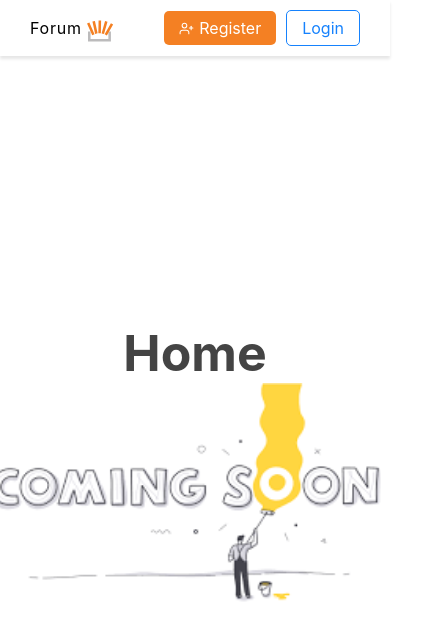
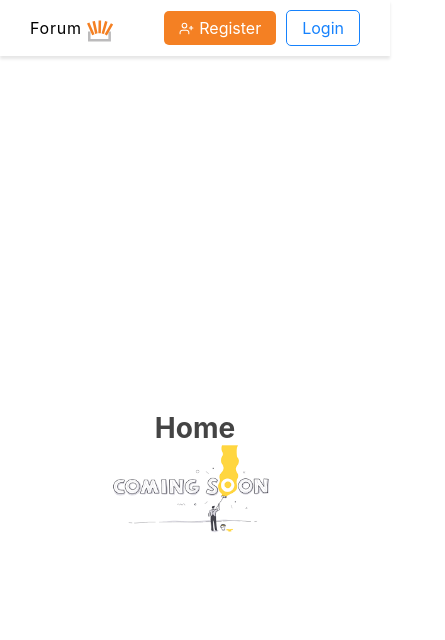
Before and after one commit to kelvintony/Forum_App, a Next.js app: page / in a window 390 px wide. Shown: the top 640 px of the page, 445 px wide, since content can reach past the window. Built offline with nearby package versions, Linux system fonts and the light colour scheme.

Commit message:
little update

```diff
--- a/styles/Home.module.css
+++ b/styles/Home.module.css
@@ -17,3 +17,14 @@
 	width: 500px;
 	height: auto;
 }
+
+@media screen and (max-width: 900px) {
+	.home_container h1 {
+		font-size: 28px;
+		color: rgb(68, 68, 68);
+	}
+	.home_image {
+		width: 200px;
+		height: auto;
+	}
+}
```
